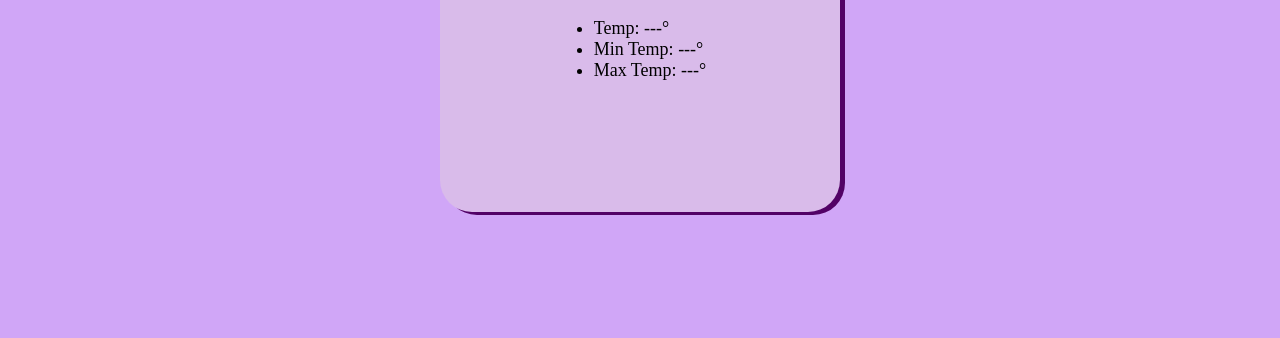
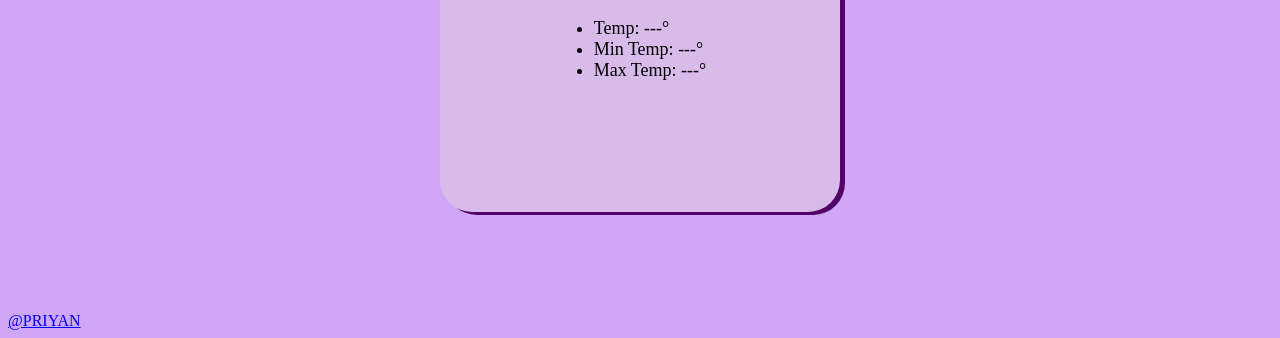
Before and after one commit to Priyan2190/weather, a plain HTML site: page index.html in a window 1280 px wide. Shown: the part 496-834 px from the top of the page. Before the commit the page ends 808 px from the top, so only its background shows below. Drawn offline with Linux system fonts and the light colour scheme.

Commit message:
Update and rename weather.html to index.html

```diff
--- a/weather.html
+++ b/index.html
@@ -42,7 +42,7 @@
 
 
     </div>
-
+<footer><a href="https://github.com/Priyan2190">@PRIYAN</a></footer>
 </body>
 
 </html>
```
